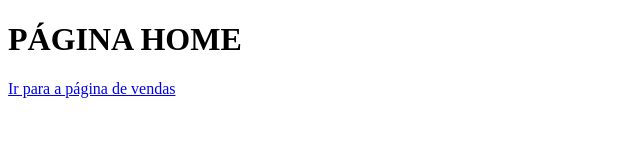
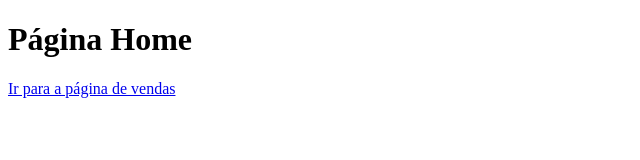
Before and after one commit to Gabriel-Calixto/AulaGitHub, a plain HTML site: page index.HTML in a window 1280 px wide. Shown: the whole page, without its empty margins (0-640 px from the left). Drawn offline with Linux system fonts and the light colour scheme.

Commit message:
Segunda tentativa de salvar o projeto

```diff
--- a/index.HTML
+++ b/index.HTML
@@ -6,7 +6,7 @@
     <title>Document</title>
 </head>
 <body>
-    <h1>PÁGINA HOME</h1>
+    <h1>Página Home </h1>
     <a href="vendas.HTML">Ir para a página de vendas</a>
 </body>
 </html>
```
